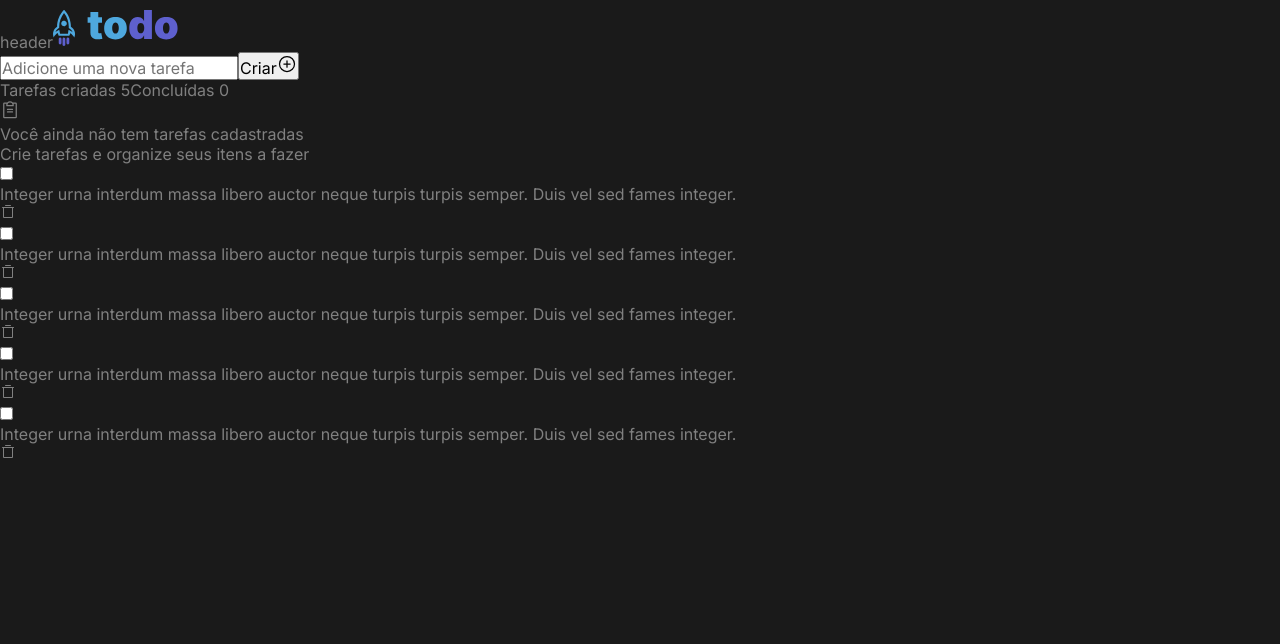
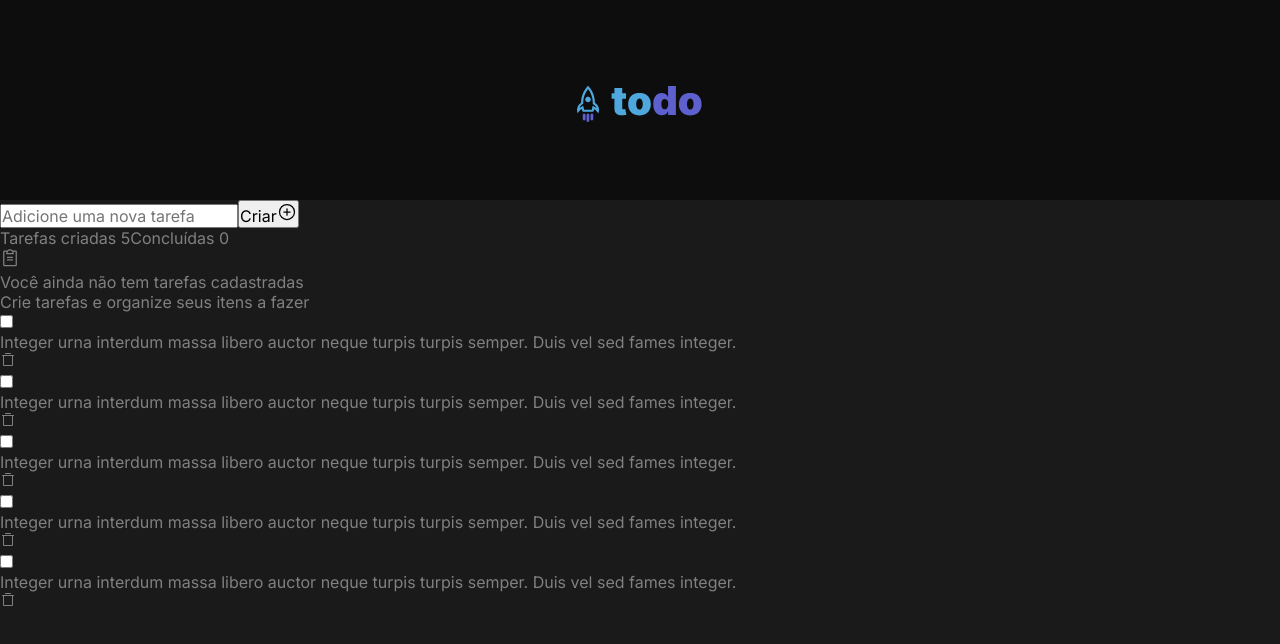
Before and after one commit to victor-com-code/ignite-todos, a React (Vite) app: page / in a window 1280 px wide. Shown: the top 644 px of the page. Built offline with nearby package versions, Linux system fonts and the light colour scheme.

Commit message:
Estilização do Header

```diff
--- a/src/components/Header.module.css
+++ b/src/components/Header.module.css
@@ -0,0 +1,11 @@
+.header {
+  background: var(--gray-700);
+  display: flex;
+  justify-content: center;
+  align-items: center;
+  padding: 4.75rem 0;
+}
+
+.header img {
+  height: 3rem;
+}
--- a/src/components/Header.tsx
+++ b/src/components/Header.tsx
@@ -5,8 +5,7 @@ import toDoLogo from '../assets/Logo.svg'
 export function Header() {
   return(
     <header className={style.header}>
-      header
-      <img src={toDoLogo} alt="" />
+      <img src={toDoLogo} alt="Logotipo do ToDo" />
     </header>
   );
 }
```
